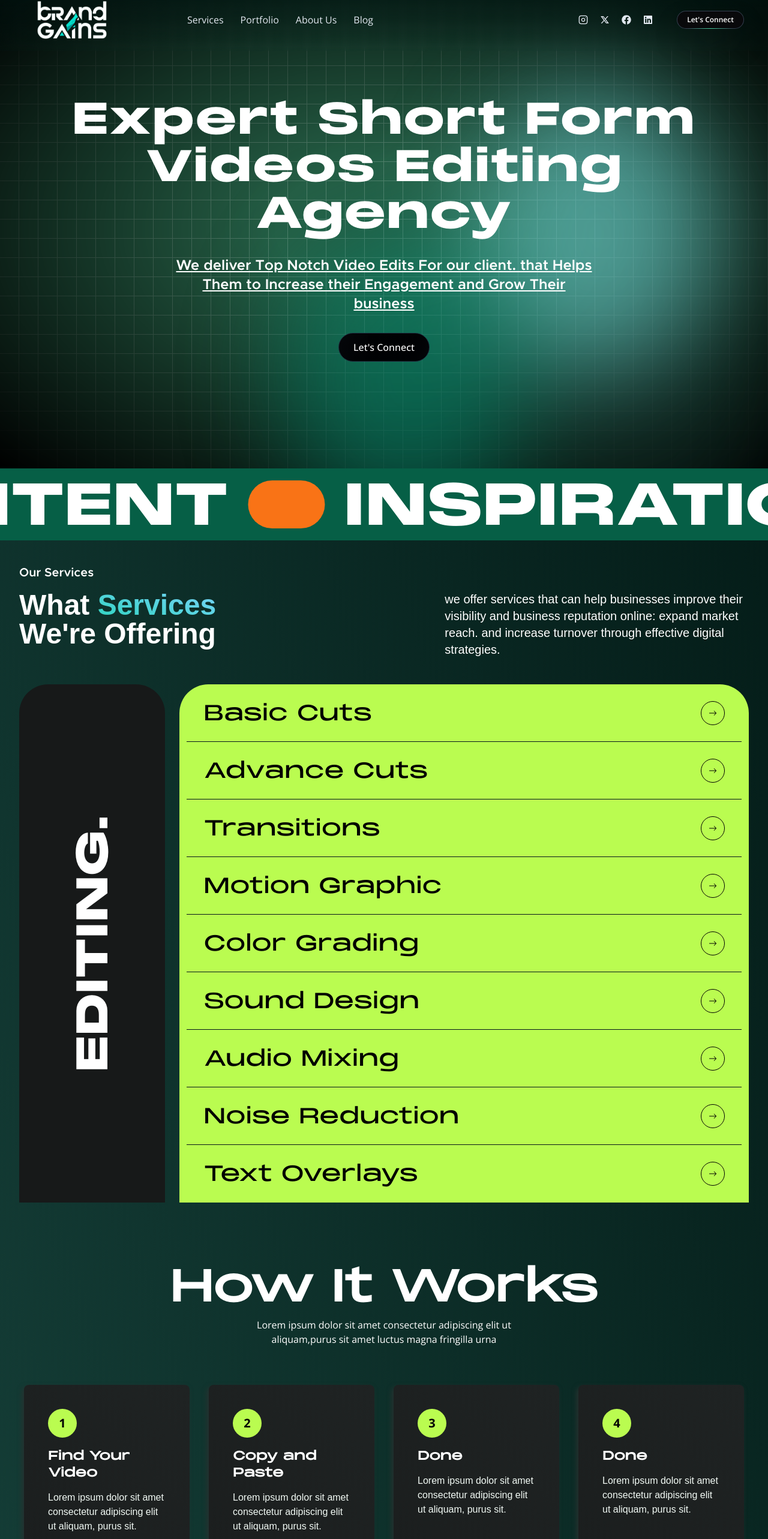
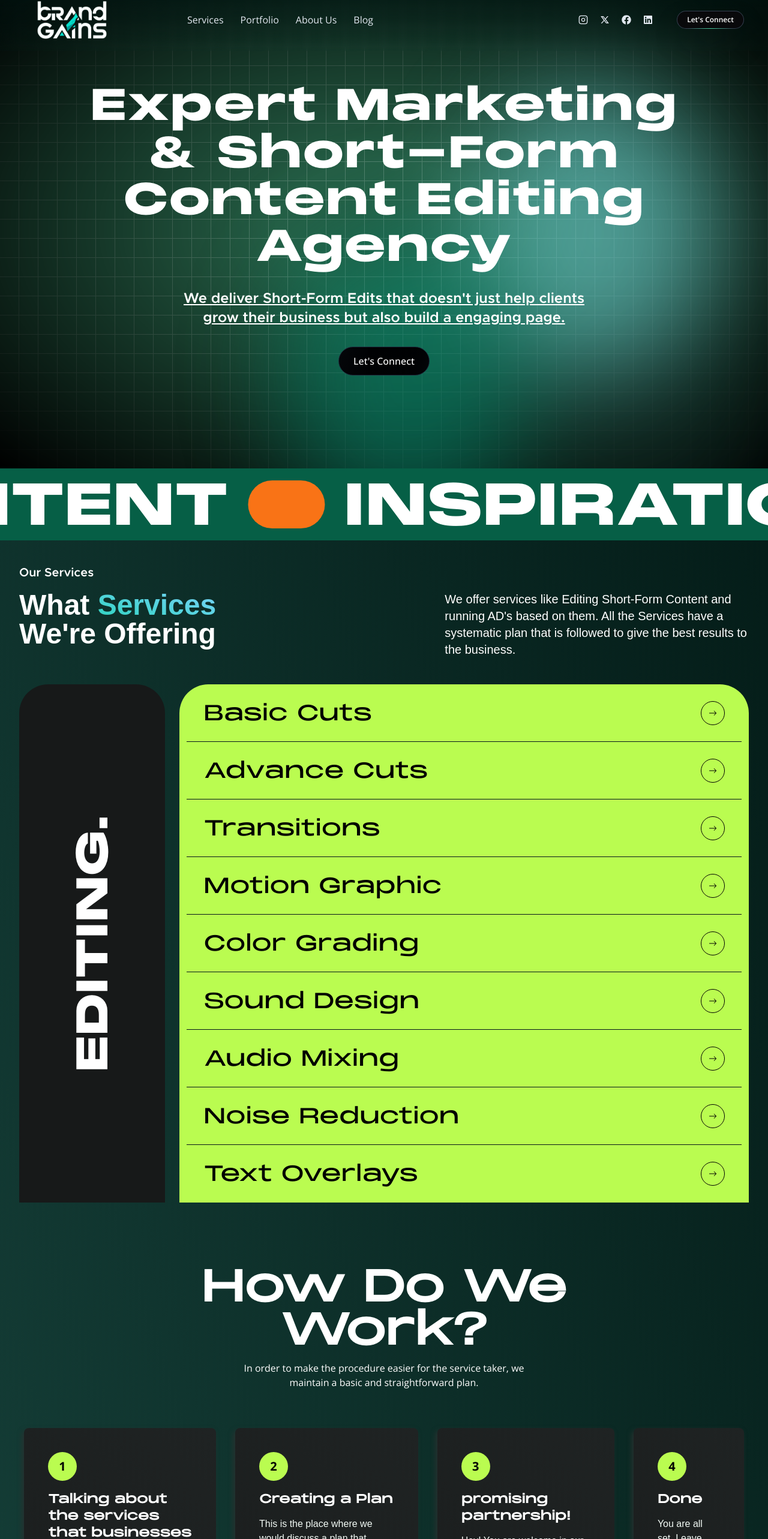
Before and after one commit to BrandGains/BrandGains_v2, a Next.js app: page / in a window 1280 px wide. Shown: the part 19-2585 px from the top of the page at 60% size. Built offline with nearby package versions, Linux system fonts and the light colour scheme; grey boxes are pictures that could not be loaded; a web font is replaced by a local one.

Commit message:
Update CTA and Hero sections with revised content

```diff
--- a/src/components/CTA.tsx
+++ b/src/components/CTA.tsx
@@ -13,7 +13,7 @@ function CTA() {
               <div>
                 <span className="text-sm font-semibold text-gray-100 uppercase font-metropolis-bold text-center">
                   <FaHeart className="whitespace-nowrap inline-block text-red-500 animate-bounce text-lg" />{" "}
-                  Lorem, ipsum.
+                  Brand Gains
                 </span>
                 <h1 className="mt-8 text-4xl text-start tracking-normal underline decoration-lime-300 underline-offset-2  text-white font-monument-black-italic">
                   Make Your Videos Go Viral
--- a/src/components/Footer.tsx
+++ b/src/components/Footer.tsx
@@ -31,52 +31,52 @@ function Footer() {
           </Link>
           <ul className="text-lg text-center sm:flex items-cente justify-center gap-14 lg:gap-10 xl:gap-14 transition-all duration-500">
             <li>
-              <Link href="#" className="hover:text-slate-50">
+              <Link href="/" className="hover:text-slate-50">
                 Brand Gains
               </Link>
             </li>
             <li className="sm:my-0 my-2">
-              <Link href="#" className="hover:text-slate-50">
-                Products
+              <Link href="https://www.youtube.com/playlist?list=PL6IvDHdRMSPBbAPZn6HbHBiWgRQlGbshz" className="hover:text-slate-50">
+                Portfolio
               </Link>
             </li>
             <li>
-              <Link href="#" className="hover:text-slate-50">
-                Resources
+              <Link href="/" className="hover:text-slate-50">
+                About Us
               </Link>
             </li>
             <li className="sm:my-0 my-2">
-              <Link href="#" className="hover:text-slate-50">
+              <Link href="/" className="hover:text-slate-50">
                 Blog
               </Link>
             </li>
             <li>
-              <Link href="#" className="hover:text-slate-50">
-                Support
+              <Link href="/" className="hover:text-slate-50">
+                Services
               </Link>
             </li>
           </ul>
           <div className="flex  space-x-4 gap-4 sm:justify-center  ">
             <Link
-              href="#"
+              href="ttps://www.instagram.com/brandgains/"
               className="hover:text-slate-50  flex justify-center items-center "
             >
               <LuInstagram />
             </Link>
             <Link
-              href="#"
+              href="https://x.com/Brand_Gains"
               className="hover:text-slate-50  flex justify-center items-center "
             >
               <RiTwitterXLine />
             </Link>
             <Link
-              href="#"
+              href="https://www.facebook.com/profile.php?id=61554325564900"
               className="hover:text-slate-50  flex justify-center items-center "
             >
               <FaFacebook />
             </Link>
             <Link
-              href="#"
+              href="https://www.linkedin.com/in/brandgains/"
               className="hover:text-slate-50  flex justify-center items-center "
             >
               <FaLinkedin />
--- a/src/components/Hero.tsx
+++ b/src/components/Hero.tsx
@@ -64,20 +64,19 @@ function Hero() {
         </svg>
         <div className="content w-11/12 sm:w-10/12 z-20 flex flex-col justify-center items-center gap-8">
           <h1 className="text-3xl sm:text-7xl text-white font-monument-black text-center sm:leading-[4.9rem] leading-[2.5rem] sm:tracking-wide tracking-normal">
-            Expert Short Form Videos Editing Agency
+            Expert Marketing & Short-Form Content Editing Agency
           </h1>
           <p className="font-metropolis-semibold sm:text-2xl text-md text-white text-center sm:w-8/12 w-full underline underline-offset-2">
-            We deliver Top Notch Video Edits For our client. that Helps Them to
-            Increase their Engagement and Grow Their business
+          We deliver Short-Form Edits that doesn&apos;t just help clients grow their business but also build a engaging page.
           </p>
           <Link href={"/Contact"}>
-          <button className="inline-flex h-12 animate-shimmer items-center justify-center rounded-3xl border border-slate-800 bg-[linear-gradient(110deg,#000103,45%,#1e2631,55%,#000103)] bg-[length:200%_100%] px-6 font-medium text-white transition-colors focus:outline-none focus:ring-2 focus:ring-slate-400 focus:ring-offset-2 focus:ring-offset-slate-50">
-            Let&apos;s Connect
-          </button>
+            <button className="inline-flex h-12 animate-shimmer items-center justify-center rounded-3xl border border-slate-800 bg-[linear-gradient(110deg,#000103,45%,#1e2631,55%,#000103)] bg-[length:200%_100%] px-6 font-medium text-white transition-colors focus:outline-none focus:ring-2 focus:ring-slate-400 focus:ring-offset-2 focus:ring-offset-slate-50">
+              Let&apos;s Connect
+            </button>
           </Link>
-          </div>
         </div>
       </div>
+    </div>
   );
 }
 
--- a/src/components/Navbar.tsx
+++ b/src/components/Navbar.tsx
@@ -35,22 +35,22 @@ function Navbar() {
         </div>
         <ul className="md:flex items-center gap-7 hidden">
           <li>
-            <Link href={"#"} className="hover:text-slate-50">
+            <Link href={"/"} className="hover:text-slate-50">
               Services
             </Link>
           </li>
           <li>
-            <Link href={"#"} className="hover:text-slate-50">
+            <Link href={"https://www.youtube.com/playlist?list=PL6IvDHdRMSPBbAPZn6HbHBiWgRQlGbshz"} className="hover:text-slate-50">
               Portfolio
             </Link>
           </li>
           <li>
-            <Link href={"#"} className="hover:text-slate-50">
+            <Link href={"/"} className="hover:text-slate-50">
               About Us
             </Link>
           </li>
           <li>
-            <Link href={"#"} className="hover:text-slate-50">
+            <Link href={"/"} className="hover:text-slate-50">
               Blog
             </Link>
           </li>
@@ -71,17 +71,17 @@ function Navbar() {
       </div>
       <div className="md:flex items-center gap-10 hidden">
         <div className="socialmedia flex items-center gap-5">
-          <Link href={"https://instagram.com"} className="hover:text-slate-50">
+          <Link href={"ttps://www.instagram.com/brandgains/"} className="hover:text-slate-50">
             <LuInstagram />
           </Link>
-          <Link href={"https://twitter.com"} className="hover:text-slate-50">
+          <Link href={"https://x.com/Brand_Gains"} className="hover:text-slate-50">
             <RiTwitterXLine />
           </Link>
-          <Link href={"https://facebook.com"} className="hover:text-slate-50">
+          <Link href={"https://www.facebook.com/profile.php?id=61554325564900"} className="hover:text-slate-50">
             <FaFacebook />
           </Link>
           <Link
-            href={"https://www.linkedin.com/"}
+            href={"https://www.linkedin.com/in/brandgains/"}
             className="hover:text-slate-50"
           >
             <FaLinkedin />
@@ -130,19 +130,19 @@ function Navbar() {
           </button> */}
           <div className="social-links flex justify-between w-4/5">
             <Link
-              href={"https://instagram.com"}
+              href={"https://www.instagram.com/brandgains/"}
               className="hover:text-slate-50"
             >
               <LuInstagram />
             </Link>
-            <Link href={"https://twitter.com"} className="hover:text-slate-50">
+            <Link href={"https://x.com/Brand_Gains"} className="hover:text-slate-50">
               <RiTwitterXLine />
             </Link>
-            <Link href={"https://facebook.com"} className="hover:text-slate-50">
+            <Link href={"https://www.facebook.com/profile.php?id=61554325564900"} className="hover:text-slate-50">
               <FaFacebook />
             </Link>
             <Link
-              href={"https://www.linkedin.com/"}
+              href={"https://www.linkedin.com/in/brandgains/"}
               className="hover:text-slate-50"
             >
               <FaLinkedin />
--- a/src/components/OurProcess.tsx
+++ b/src/components/OurProcess.tsx
@@ -3,40 +3,39 @@ import Button from "./Button";
 
 const processData = [
   {
-    title: "Find Your Video",
+    title: "Talking about the services that businesses require",
     description:
-      "Lorem ipsum dolor sit amet consectetur adipiscing elit ut aliquam, purus sit.",
+      "Here we listen to your requirements and need.",
   },
   {
-    title: "Copy and Paste",
+    title: "Creating a Plan",
     description:
-      "Lorem ipsum dolor sit amet consectetur adipiscing elit ut aliquam, purus sit.",
+      "This is the place where we would discuss a plan that works with your requirements",
+  },
+  {
+    title: "promising partnership!",
+    description:
+      "Hey! You are welcome in our partnership. I hope we have a great collaboration.",
   },
   {
     title: "Done",
     description:
-      "Lorem ipsum dolor sit amet consectetur adipiscing elit ut aliquam, purus sit.",
-  },
-  {
-    title: "Done",
-    description:
-      "Lorem ipsum dolor sit amet consectetur adipiscing elit ut aliquam, purus sit.",
+      "You are all set. Leave everything to us",
   },
 ];
 
 function OurProcess() {
   return (
-    <section className="pb-10" >
+    <section className="pb-10">
       <div className="mx-auto max-w-7xl px-5 py-8 md:px-10 md:py-24 lg:py-16 text-white">
         <div className="mx-auto w-full max-w-3xl">
           <div className="text-center">
             <h2 className="text-3xl capitalize md:text-7xl font-bold font-monument-regular">
-              How it Works
+              How do we work?
             </h2>
             <div className="mx-auto mb-8 mt-4 max-w-[528px] md:mb-12 lg:mb-16">
               <p className="text-white">
-                Lorem ipsum dolor sit amet consectetur adipiscing elit ut
-                aliquam,purus sit amet luctus magna fringilla urna
+                In order to make the procedure easier for the service taker, we maintain a basic and straightforward plan.
               </p>
             </div>
           </div>
@@ -62,7 +61,7 @@ function OurProcess() {
         </div>
       </div>
       <div className="flex justify-center w-full">
-        <Button title="Let&apos;s Work Together" />
+        <Button title="Let's Work Together" />
       </div>
     </section>
   );
--- a/src/components/Service.tsx
+++ b/src/components/Service.tsx
@@ -85,9 +85,7 @@ function Service({ serviceImageRef }: { serviceImageRef: any }) {
             <br /> We&apos;re Offering
           </h2>
           <p className="w-4/5 sm:w-5/12 text-sm sm:text-xl font-metropolis-bold">
-            we offer services that can help businesses improve their visibility
-            and business reputation online: expand market reach. and increase
-            turnover through effective digital strategies.
+          We offer services like Editing Short-Form Content and running AD&apos;s based on them. All the Services have a systematic plan that is followed to give the best results to the business.
           </p>
         </div>
       </div>
```
